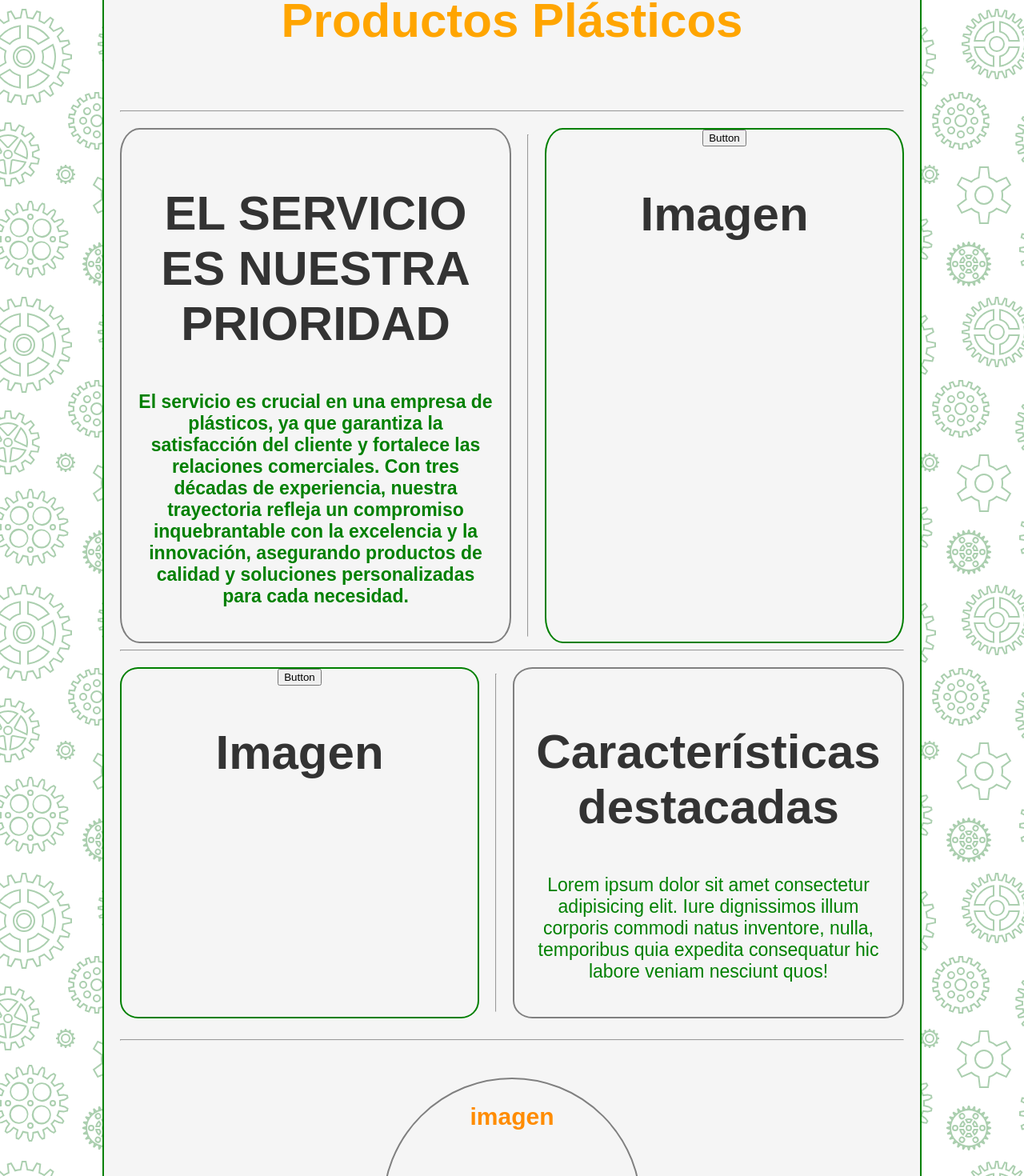
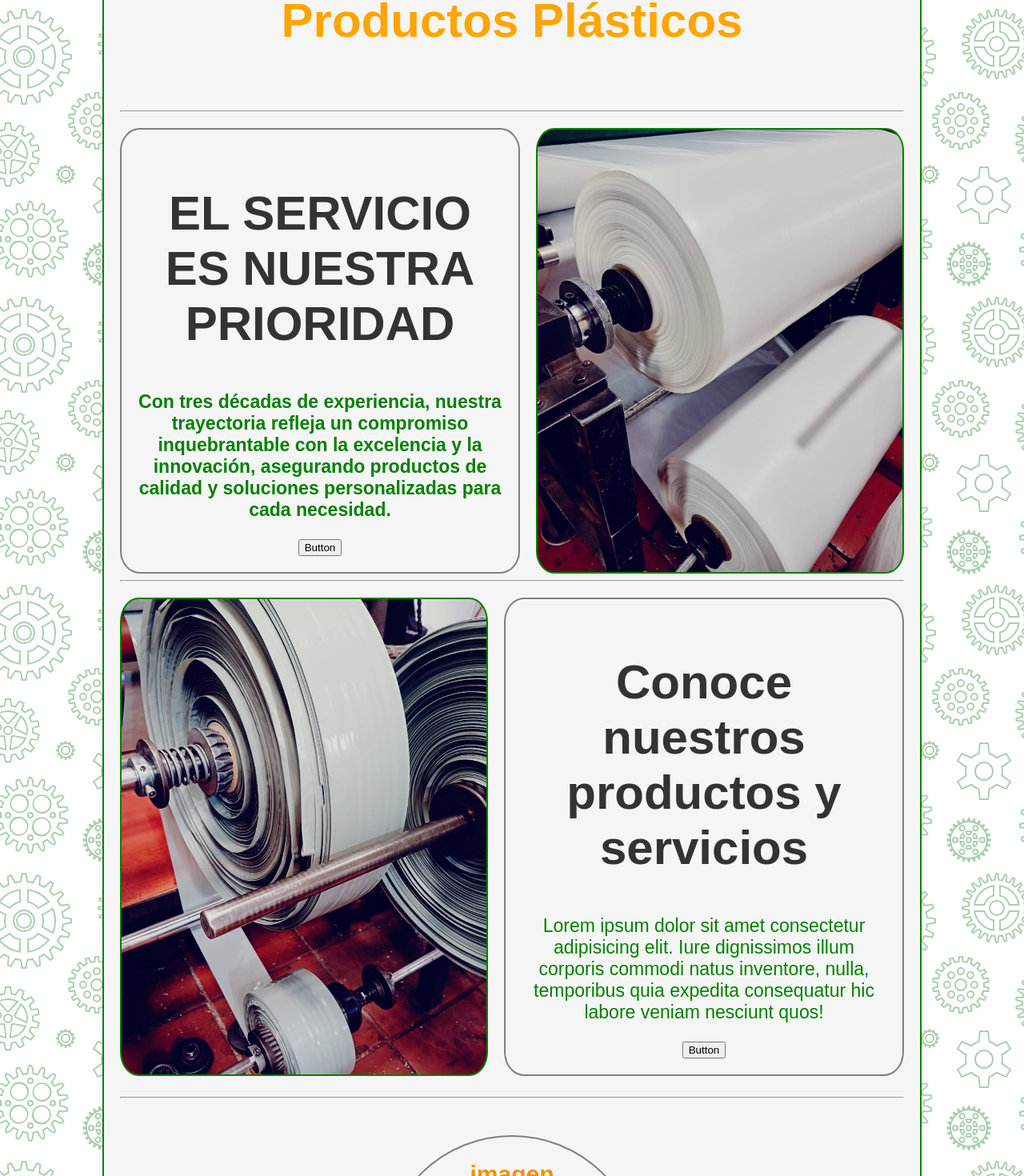
Before and after one commit to AFsoundpro/ipiproject, a React (Vite) app: page / in a window 1280 px wide. Shown: the part 689-2159 px from the top of the page at 80% size. Built offline with nearby package versions, Linux system fonts and the light colour scheme; a web font is replaced by a local one.

Commit message:
se ponen imagenes del home

```diff
--- a/src/components/contact/contact.css
+++ b/src/components/contact/contact.css
@@ -6,7 +6,7 @@
 
 .img-contact {
     width: 33%;
-    border: solid 3px darkorange;
+    /* border: solid 3px darkorange; */
 }
 
 .img-contact img {
@@ -16,7 +16,7 @@
 
 .contact-contact {
     width: 33%;
-    border: solid 3px darkcyan;
+    /* border: solid 3px darkcyan; */
 }
 
 .contact-products {
--- a/src/views/contacto/contacto.jsx
+++ b/src/views/contacto/contacto.jsx
@@ -14,28 +14,28 @@ function Contacto() {
                 </div>
                 <h1>QUIENES SOMOS</h1>
             </div> */}
-            <h1>QUIENES SOMOS</h1>
+            <h1>CONTACTANOS</h1>
             <section className="main-contacto">
                 <div className="contactanos">
                     <h2>CONTACTANOS</h2>
                     <div>
                         <h3><FontAwesomeIcon icon={faPhone} />Telefonos</h3>
 
-                            <li>Fijo: +57 (601) 414-58-30</li>
-                            <li>Corporativo</li>
+                            <li><b>Fijo: +57 (601) 414-58-30</b></li>
+                            <li><b>Corporativo</b></li>
 
                     </div>
 
                     <div>
                         <h2><FontAwesomeIcon icon={faEnvelope} />CORREO</h2>
-                        <span>serviprecorte@gmail.com</span>
+                        <p><b>serviprecorte@gmail.com</b></p>
                     </div>
                     <div className="list">
                         <h2><FontAwesomeIcon icon={faBusinessTime} />HORARIO DE ATENCION</h2>
 
-                            <li>lunes - viernes 8am -5pm</li>
-                            <li>Sabado 8am - 1pm</li>
-                            <li>Domingo - Cerrado</li>
+                            <li><b>lunes - viernes 8am -5pm</b></li>
+                            <li><b>Sabado 8am - 1pm</b></li>
+                            <li><b>Domingo - Cerrado</b></li>
 
                     </div>
                 </div>
--- a/src/views/home/home.css
+++ b/src/views/home/home.css
@@ -49,8 +49,23 @@
     border: solid 2px green;
     background-color: whitesmoke;
     border-radius: 5%;
+    background: url(../../../public/rollo4.jpeg);
+    background-position: center center;
+    background-repeat: no-repeat;
+    background-size: cover;
   }
 
+  .div-img2 {
+    width: 650px;
+    height: auto;
+    border: solid 2px green;
+    background-color: whitesmoke;
+    border-radius: 5%;
+    background: url(../../../public/rollo3.jpeg);
+    background-position: center center;
+    background-repeat: no-repeat;
+    background-size: cover;
+  }
   .features-section h2 {
     color: #333;
   }
--- a/src/views/home/home.jsx
+++ b/src/views/home/home.jsx
@@ -18,25 +18,26 @@ const Home = () => {
       <section className="features-section">
         <div className='div-info'>
         <h2>EL SERVICIO ES NUESTRA PRIORIDAD</h2>
-        <p><b>El servicio es crucial en una empresa de plásticos, ya que garantiza la satisfacción del cliente y fortalece las relaciones comerciales. Con tres décadas de experiencia, nuestra trayectoria refleja un compromiso inquebrantable con la excelencia y la innovación, asegurando productos de calidad y soluciones personalizadas para cada necesidad.</b></p>
+        <p><b> Con tres décadas de experiencia, nuestra trayectoria refleja un compromiso inquebrantable con la excelencia y la innovación, asegurando productos de calidad y soluciones personalizadas para cada necesidad.</b></p>
+        <button>Button</button>
         </div>
-        <hr />
+
         <div className='div-img'>
-            <button>Button</button>
-            <h2>Imagen</h2>
+
         </div>
       </section>
       <hr />
       <section className='features-section'>
-        <div className='div-img'>
-            <button>Button</button>
-            <h2>Imagen</h2>
+        <div className='div-img2'>
+
         </div>
-        <hr />
+
       <div className='div-info'>
-        <h2>Características destacadas</h2>
+        <h2>Conoce nuestros productos y servicios</h2>
         <p>Lorem ipsum dolor sit amet consectetur adipisicing elit. Iure dignissimos illum corporis commodi natus inventore, nulla, temporibus quia expedita consequatur hic labore veniam nesciunt quos!</p>
+        <button>Button</button>
         </div>
+
       </section>
       <br />
       <hr />
--- a/src/views/nosotros/nosotros.jsx
+++ b/src/views/nosotros/nosotros.jsx
@@ -20,15 +20,15 @@ function Nosotros() {
                         <h2>DESDE 1992</h2>
                     </div>
                     <div className="secson2">
-                        <p>Desde 1992, en I.P.I Serviprecorte Ltda, hemos sido líderes en la fabricación de productos plásticos de primera calidad. Con tres décadas de experiencia, nos enorgullece ofrecer soluciones innovadoras y respetuosas con el medio ambiente.</p>
+                        <h3>Desde 1992, en I.P.I Serviprecorte Ltda, hemos sido líderes en la fabricación de productos plásticos de primera calidad.</h3>
                         <hr />
                         <h3>Compromiso Sostenible:</h3>
-                        <p>Pioneros en prácticas sostenibles, buscamos constantemente maneras de minimizar nuestro impacto ambiental. Ofrecemos productos plásticos reciclables y sostenibles para un futuro más verde.</p>
+                        <p><b>Pioneros en prácticas sostenibles, buscamos constantemente maneras de minimizar nuestro impacto ambiental. Ofrecemos productos plásticos reciclables y sostenibles para un futuro más verde.</b></p>
                         <hr />
                         <h3>Mirando al Futuro:</h3>
-                        <p>Celebramos tres décadas de logros, pero nuestra pasión por la innovación sigue siendo el motor que impulsa nuestro éxito. En I.P.I Serviprecorte Ltda, continuamos mirando hacia adelante, anticipando un futuro lleno de oportunidades y crecimiento.
+                        <p><b>Celebramos tres décadas de logros, pero nuestra pasión por la innovación sigue siendo el motor que impulsa nuestro éxito. En I.P.I Serviprecorte Ltda, continuamos mirando hacia adelante, anticipando un futuro lleno de oportunidades y crecimiento.
 
-                        Gracias por confiar en nosotros durante estos 30 años. Seguimos comprometidos con ofrecer productos plásticos de calidad y sostenibles para satisfacer sus necesidades en constante evolución.</p>
+                            Gracias por confiar en nosotros durante estos 30 años. Seguimos comprometidos con ofrecer productos plásticos de calidad y sostenibles para satisfacer sus necesidades en constante evolución.</b></p>
                     </div>
                 </div>
             </section>
@@ -36,11 +36,11 @@ function Nosotros() {
             <section className="mision">
                 <div className="misiondiv">
                     <h2>MISION</h2>
-                    <p>En nuestra empresa de productos plásticos, nos dedicamos a proporcionar soluciones de embalaje y productos plásticos de alta calidad, cumpliendo con los estándares más exigentes de la industria. Nos esforzamos por satisfacer las necesidades y expectativas de nuestros clientes, ofreciendo productos innovadores y respetuosos con el medio ambiente.</p>
+                    <p><b>En nuestra empresa de productos plásticos, nos dedicamos a proporcionar soluciones de embalaje y productos plásticos de alta calidad, cumpliendo con los estándares más exigentes de la industria. Nos esforzamos por satisfacer las necesidades y expectativas de nuestros clientes, ofreciendo productos innovadores y respetuosos con el medio ambiente.</b></p>
                 </div>
                 <div className="visiondiv">
                     <h2>VISION</h2>
-                    <p>Ser reconocidos como líderes en la industria de productos plásticos, destacando por nuestra innovación constante, compromiso con la sostenibilidad ambiental y la excelencia en la calidad de nuestros productos. Buscamos ser un referente en el desarrollo y aplicación de tecnologías avanzadas que contribuyan al bienestar de nuestros clientes, empleados y el entorno en el que operamos.</p>
+                    <p><b>Ser reconocidos como líderes en la industria de productos plásticos, destacando por nuestra innovación constante, compromiso con la sostenibilidad ambiental y la excelencia en la calidad de nuestros productos. Buscamos ser un referente en el desarrollo y aplicación de tecnologías avanzadas que contribuyan al bienestar de nuestros clientes, empleados y el entorno en el que operamos.</b></p>
                 </div>
             </section>
             <section className="valores">
@@ -92,8 +92,8 @@ function Nosotros() {
                 </div>
             </div>
             <br />
-            <br />
-            <br />
+
+
             <Contact />
         </div>
     );
--- a/src/views/productos/productos.jsx
+++ b/src/views/productos/productos.jsx
@@ -38,7 +38,7 @@ function Productos() {
         <div className="card">
           <img src={extru} alt="Producto 5" />
           <h3>Servicio de Extrusion de plastico</h3>
-          <p>La extrusión de rollos plásticos es un proceso de fabricación que implica la creación de películas plásticas continuas mediante la extrusión de material plástico a través de una boquilla.</p>
+          <p><b>La extrusión de rollos plásticos es un proceso de fabricación que implica la creación de películas plásticas continuas mediante la extrusión de material plástico a través de una boquilla.</b></p>
         </div>
       </div>
       <hr />
@@ -47,17 +47,17 @@ function Productos() {
         <div className="card">
           <img src={transparente} alt="Producto 1" />
           <h3>Rollos Tubulares</h3>
-          <p>Es un formato de suministro de bolsas plásticas que está dispuesto en forma de un rollo continuo y tubular es decir no esta precortado</p>
+          <p><b>Es un formato de suministro de bolsas plásticas que está dispuesto en forma de un rollo continuo y tubular es decir no esta precortado</b></p>
         </div>
         <div className="card">
           <img src={precorte} alt="Producto 2" />
           <h3>Rollos precortados</h3>
-          <p>Rollos precortados para empaque de carnes, granos, verduras, frutas; si es requerido se pueden perforar</p>
+          <p><b>Rollos precortados para empaque de carnes, granos, verduras, frutas; si es requerido se pueden perforar</b></p>
         </div>
         <div className="card">
           <img src={ensilar} alt="Producto 3" />
           <h3>Rollos para ensilar </h3>
-          <p>El proceso de ensilaje implica compactar el forraje recién cosechado en la bolsa de plástico, eliminando el oxígeno y creando un entorno anaeróbico que promueve la fermentación beneficiosa.</p>
+          <p><b>El proceso de ensilaje implica compactar el forraje recién cosechado en la bolsa de plástico, eliminando el oxígeno y creando un entorno anaeróbico que promueve la fermentación beneficiosa.</b></p>
         </div>
         <div className="card">
           <img src={invernadero} alt="Producto 4" />
```
Also changed, not shown: public/rollo3.jpeg (added), public/rollo4.jpeg (added). Lines whose indentation alone changed are shown as unchanged.
